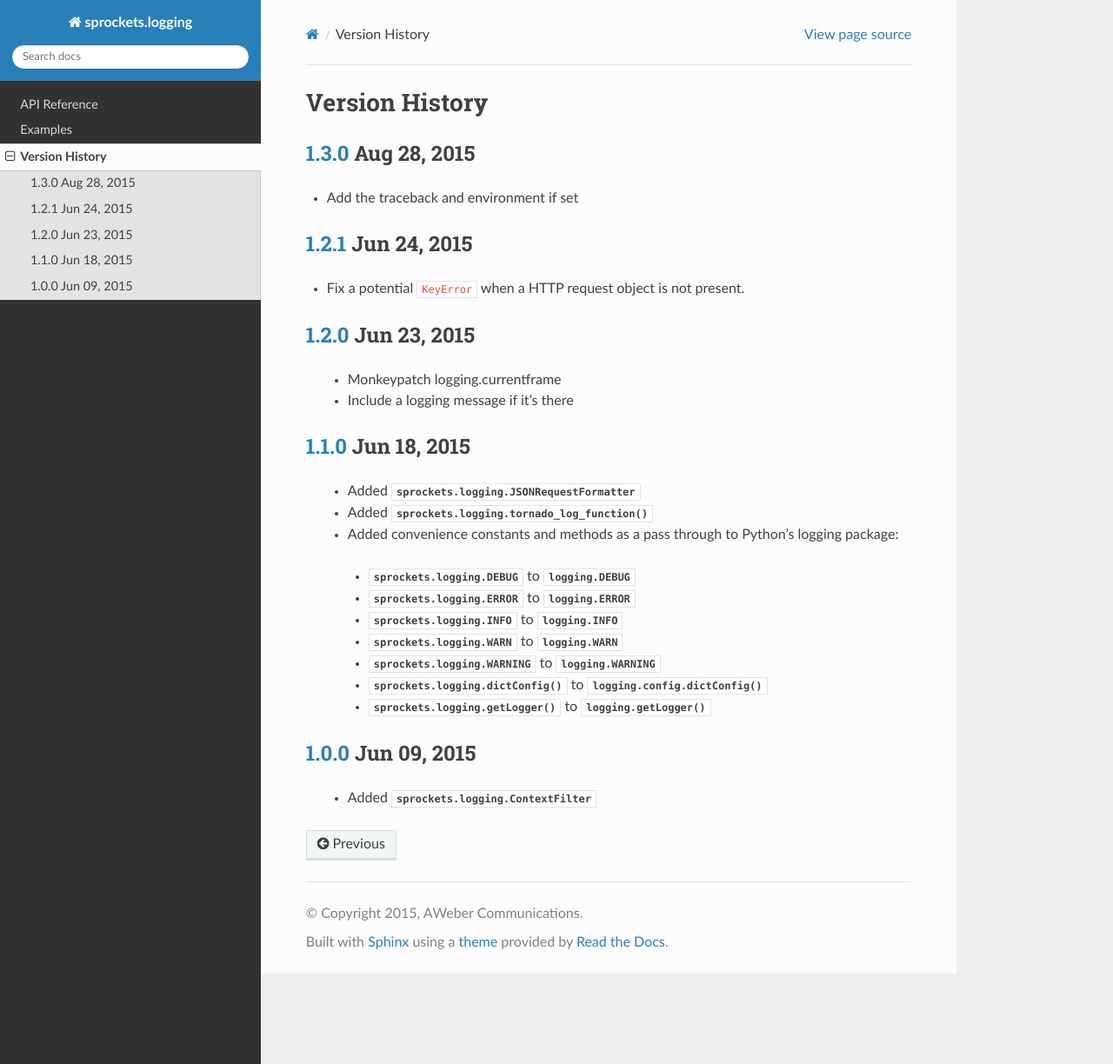
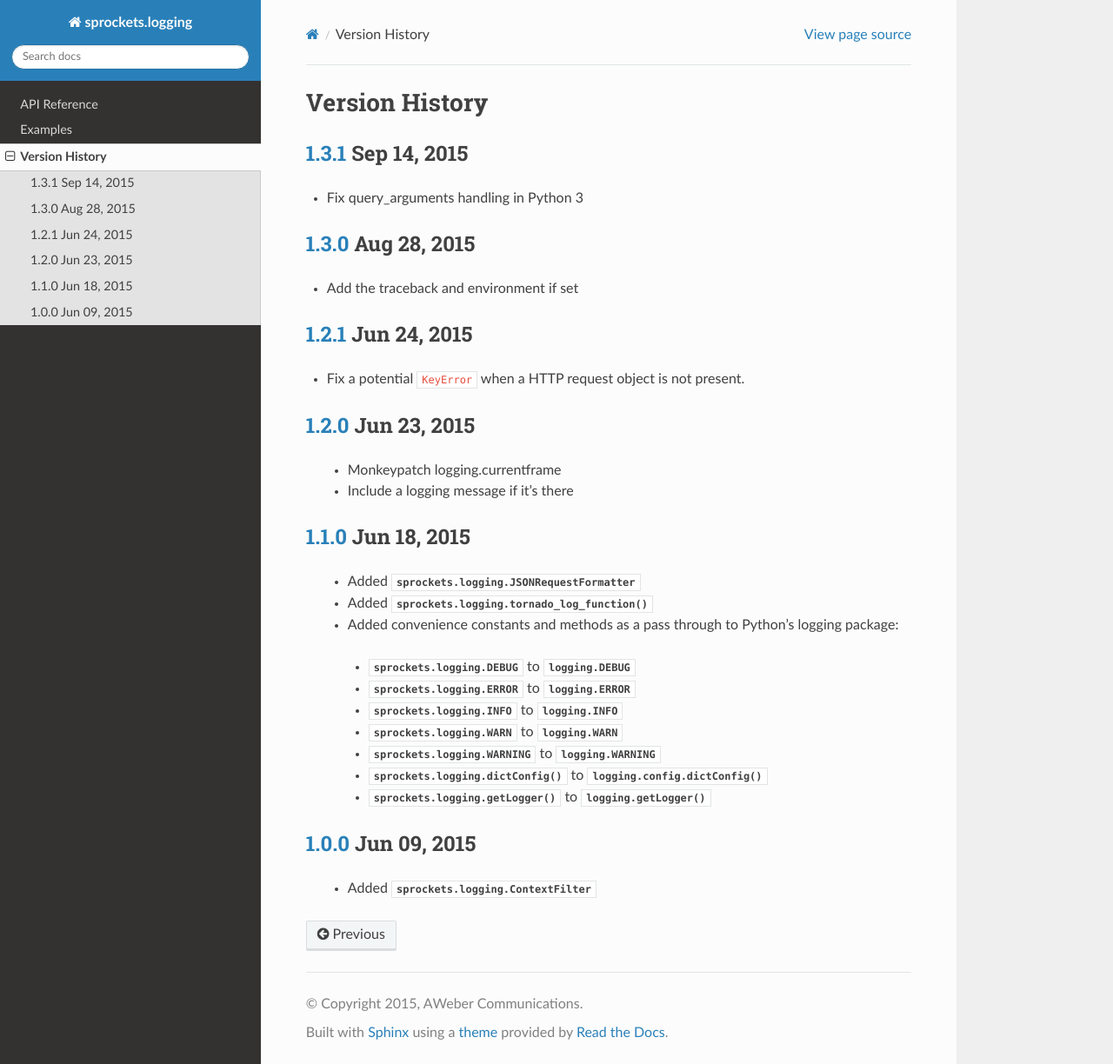
Before and after one commit to sprockets/sprockets.logging, a Sphinx documentation site: the page built from docs/history.rst, in a window 1280 px wide and 1224 px high. Shown: the whole window at 87% size. Built offline with Sphinx 7.4.7 and the Read the Docs theme 2.0.0, drawn with Linux system fonts in a browser that asks for light colours; the version number could not be read and is left out.

Commit message:
Version bump to 1.3.1

```diff
--- a/docs/history.rst
+++ b/docs/history.rst
@@ -1,5 +1,9 @@
 Version History
 ===============
+
+`1.3.1`_ Sep 14, 2015
+---------------------
+- Fix query_arguments handling in Python 3
 
 `1.3.0`_ Aug 28, 2015
 ---------------------
@@ -32,6 +36,7 @@ Version History
 ---------------------
  - Added :class:`sprockets.logging.ContextFilter`
 
+.. _1.3.1: https://github.com/sprockets/sprockets.logging/compare/1.3.0...1.3.1
 .. _1.3.0: https://github.com/sprockets/sprockets.logging/compare/1.2.1...1.3.0
 .. _1.2.1: https://github.com/sprockets/sprockets.logging/compare/1.2.0...1.2.1
 .. _1.2.0: https://github.com/sprockets/sprockets.logging/compare/1.1.0...1.2.0
```
Also changed, not shown: 1 other file.
